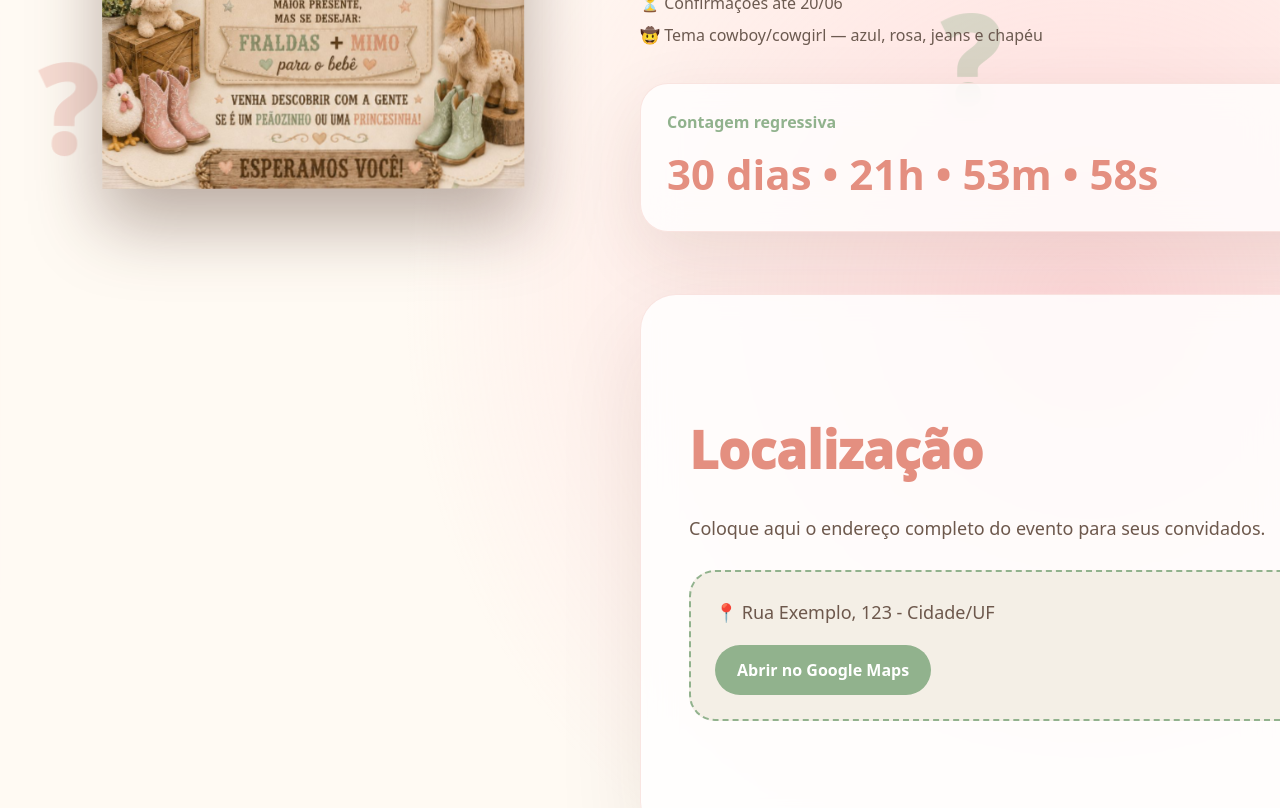
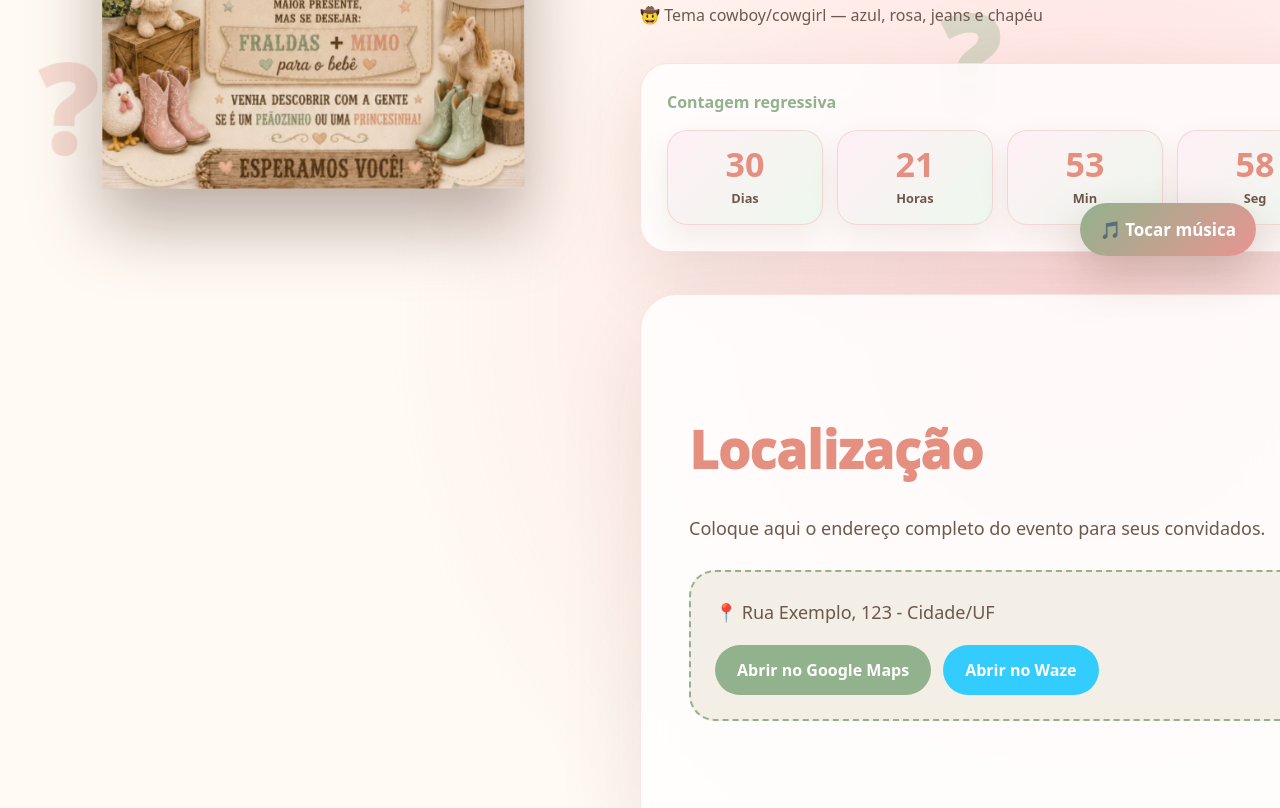
Before and after one commit to thiagor125/cowboy-cowgirl-rsvp, a Next.js app: page / in a window 1280 px wide. Shown: the part 520-1328 px from the top of the page. Built offline with nearby package versions, Linux system fonts and the light colour scheme.

Commit message:
melhora mobile confetti e whatsapp dos pais

```diff
--- a/app/globals.css
+++ b/app/globals.css
@@ -23,6 +23,37 @@ body {
     #fffaf3;
   position: relative;
   overflow-x: hidden;
+}
+
+.music-btn {
+  position: fixed;
+  right: 24px;
+  bottom: 24px;
+  z-index: 99;
+  border: 0;
+  background: linear-gradient(135deg, #91b28d, #e99591);
+  color: white;
+  padding: 14px 20px;
+  border-radius: 999px;
+  font-weight: 900;
+  box-shadow: 0 18px 45px rgba(80, 45, 25, .22);
+  cursor: pointer;
+}
+
+.music-player {
+  position: fixed;
+  width: 1px;
+  height: 1px;
+  opacity: 0;
+  overflow: hidden;
+  pointer-events: none;
+  z-index: -1;
+}
+
+.music-player iframe {
+  width: 1px;
+  height: 1px;
+  border: 0;
 }
 
 .floating-invite {
@@ -134,16 +165,40 @@ h1 span {
   backdrop-filter: blur(18px);
 }
 
-.countdown span {
+.countdown > span {
   display: block;
   color: #91b28d;
   font-weight: 800;
-  margin-bottom: 8px;
+  margin-bottom: 16px;
 }
 
-.countdown strong {
-  font-size: clamp(24px, 4vw, 42px);
+.countdown-grid {
+  display: grid;
+  grid-template-columns: repeat(4, 1fr);
+  gap: 14px;
+}
+
+.time-box {
+  background: linear-gradient(135deg, #fff0f6, #edf8ed);
+  border: 1px solid rgba(228,143,128,.28);
+  border-radius: 20px;
+  padding: 16px 8px;
+  text-align: center;
+  box-shadow: 0 12px 30px rgba(80, 45, 25, .08);
+}
+
+.time-box strong {
+  display: block;
+  font-size: 34px;
   color: #e48f80;
+  line-height: 1;
+}
+
+.time-box small {
+  display: block;
+  margin-top: 8px;
+  color: #6d584c;
+  font-weight: 800;
 }
 
 .section-card {
@@ -185,15 +240,25 @@ h1 span {
   border: 2px dashed #91b28d;
 }
 
-.map-box a {
+.map-actions {
+  display: flex;
+  gap: 12px;
+  flex-wrap: wrap;
+  margin-top: 16px;
+}
+
+.map-actions a {
   display: inline-block;
-  margin-top: 16px;
   background: #91b28d;
   color: white;
   padding: 13px 22px;
   border-radius: 999px;
   font-weight: 800;
   text-decoration: none;
+}
+
+.map-actions .waze {
+  background: #33ccff;
 }
 
 .rsvp {
@@ -252,15 +317,12 @@ button:disabled {
 }
 
 .success-wrap {
-  position: relative;
   min-height: 280px;
   display: grid;
   place-items: center;
 }
 
 .success {
-  position: relative;
-  z-index: 3;
   padding: 34px;
   border-radius: 30px;
   background: linear-gradient(135deg, #e8f7e7, #fff0f5);
@@ -292,21 +354,6 @@ button:disabled {
   color: #5b3521;
   font-size: 18px;
 }
-
-.confetti span {
-  position: absolute;
-  top: 10%;
-  left: 50%;
-  font-size: 34px;
-  animation: confetti 1.8s ease-out infinite;
-}
-
-.confetti span:nth-child(1) { left: 10%; animation-delay: 0s; }
-.confetti span:nth-child(2) { left: 25%; animation-delay: .2s; }
-.confetti span:nth-child(3) { left: 40%; animation-delay: .4s; }
-.confetti span:nth-child(4) { left: 60%; animation-delay: .1s; }
-.confetti span:nth-child(5) { left: 75%; animation-delay: .3s; }
-.confetti span:nth-child(6) { left: 90%; animation-delay: .5s; }
 
 .gift-icon {
   font-size: 70px;
@@ -345,6 +392,34 @@ footer {
 footer strong {
   font-size: 36px;
   color: #e48f80;
+}
+
+.whatsapp-footer {
+  margin-top: 24px;
+  display: flex;
+  gap: 14px;
+  justify-content: center;
+  flex-wrap: wrap;
+}
+
+.whatsapp-footer a {
+  background: #25d366;
+  color: white;
+  padding: 14px 22px;
+  border-radius: 999px;
+  text-decoration: none;
+  font-weight: 900;
+  box-shadow: 0 18px 40px rgba(37, 211, 102, .25);
+  transition: all .25s ease;
+}
+
+.whatsapp-footer a:hover {
+  transform: translateY(-4px);
+  filter: brightness(1.05);
+}
+
+.whatsapp-footer a:last-child {
+  background: #91b28d;
 }
 
 .decor {
@@ -404,20 +479,6 @@ footer strong {
   }
 }
 
-@keyframes confetti {
-  0% {
-    opacity: 0;
-    transform: translateY(0) rotate(0deg) scale(.7);
-  }
-  20% {
-    opacity: 1;
-  }
-  100% {
-    opacity: 0;
-    transform: translateY(190px) rotate(180deg) scale(1.2);
-  }
-}
-
 @media (max-width: 980px) {
   .floating-invite {
     position: relative;
@@ -455,4 +516,30 @@ footer strong {
   .grid-2 {
     grid-template-columns: 1fr;
   }
+
+  .countdown-grid {
+    grid-template-columns: repeat(2, 1fr);
+  }
+
+  .music-player {
+    width: 1px;
+    height: 1px;
+  }
+
+  .music-btn {
+    right: 14px;
+    bottom: 14px;
+    padding: 12px 16px;
+    font-size: 14px;
+  }
+
+  .whatsapp-footer {
+    flex-direction: column;
+    align-items: center;
+  }
+
+  .whatsapp-footer a {
+    width: min(100%, 300px);
+    text-align: center;
+  }
 }
--- a/app/page.tsx
+++ b/app/page.tsx
@@ -2,16 +2,31 @@
 
 import Image from "next/image";
 import { useEffect, useState } from "react";
-import { addDoc, collection, serverTimestamp } from "firebase/firestore";
+import { doc, serverTimestamp, setDoc } from "firebase/firestore";
+import confetti from "canvas-confetti";
 import { db } from "@/lib/firebase";
 
 const EVENT_DATE = new Date("2026-07-11T17:00:00");
 const RSVP_LIMIT = new Date("2026-06-20T23:59:59");
 
+const ENDERECO = "Rua Exemplo, 123 - Cidade/UF";
+const GOOGLE_MAPS_URL = `https://www.google.com/maps/search/?api=1&query=${encodeURIComponent(ENDERECO)}`;
+const WAZE_URL = `https://waze.com/ul?q=${encodeURIComponent(ENDERECO)}&navigate=yes`;
+
+const YOUTUBE_MUSIC_URL =
+  "https://www.youtube.com/embed/eebLcRDgbBg?autoplay=1&loop=1&playlist=eebLcRDgbBg";
+
 export default function Home() {
-  const [timeLeft, setTimeLeft] = useState("");
+  const [timeLeft, setTimeLeft] = useState({
+    dias: "0",
+    horas: "0",
+    minutos: "0",
+    segundos: "0",
+  });
+
   const [loading, setLoading] = useState(false);
   const [success, setSuccess] = useState(false);
+  const [musicOpen, setMusicOpen] = useState(false);
 
   const [form, setForm] = useState({
     nome: "",
@@ -31,20 +46,52 @@ export default function Home() {
       const diff = EVENT_DATE.getTime() - new Date().getTime();
 
       if (diff <= 0) {
-        setTimeLeft("É hoje!");
+        setTimeLeft({ dias: "0", horas: "0", minutos: "0", segundos: "0" });
         return;
       }
 
-      const d = Math.floor(diff / (1000 * 60 * 60 * 24));
-      const h = Math.floor((diff / (1000 * 60 * 60)) % 24);
-      const m = Math.floor((diff / (1000 * 60)) % 60);
-      const s = Math.floor((diff / 1000) % 60);
-
-      setTimeLeft(`${d} dias • ${h}h • ${m}m • ${s}s`);
+      setTimeLeft({
+        dias: String(Math.floor(diff / (1000 * 60 * 60 * 24))),
+        horas: String(Math.floor((diff / (1000 * 60 * 60)) % 24)).padStart(2, "0"),
+        minutos: String(Math.floor((diff / (1000 * 60)) % 60)).padStart(2, "0"),
+        segundos: String(Math.floor((diff / 1000) % 60)).padStart(2, "0"),
+      });
     }, 1000);
 
     return () => clearInterval(timer);
   }, []);
+
+  function fireConfetti() {
+    const duration = 3000;
+    const end = Date.now() + duration;
+
+    confetti({
+      particleCount: 180,
+      spread: 120,
+      origin: { y: 0.65 },
+    });
+
+    const interval = setInterval(() => {
+      if (Date.now() > end) {
+        clearInterval(interval);
+        return;
+      }
+
+      confetti({
+        particleCount: 12,
+        angle: 60,
+        spread: 70,
+        origin: { x: 0 },
+      });
+
+      confetti({
+        particleCount: 12,
+        angle: 120,
+        spread: 70,
+        origin: { x: 1 },
+      });
+    }, 180);
+  }
 
   async function handleSubmit(e: React.FormEvent) {
     e.preventDefault();
@@ -54,11 +101,20 @@ export default function Home() {
       return;
     }
 
+    const telefoneLimpo = form.telefone.replace(/\D/g, "");
+
+    if (telefoneLimpo.length < 10) {
+      alert("Digite um WhatsApp válido.");
+      return;
+    }
+
     setLoading(true);
 
     try {
-      await addDoc(collection(db, "confirmacoes"), {
+      await setDoc(doc(db, "confirmacoes", telefoneLimpo), {
         ...form,
+        telefone: form.telefone,
+        telefoneLimpo,
         adultos: Number(form.adultos),
         criancas: Number(form.criancas),
         quantidadeFraldas: Number(form.quantidadeFraldas),
@@ -66,9 +122,10 @@ export default function Home() {
       });
 
       setSuccess(true);
+      fireConfetti();
     } catch (error) {
       console.error(error);
-      alert("Erro ao salvar. Verifique as regras do Firebase.");
+      alert("Este WhatsApp já confirmou presença ou houve erro ao salvar.");
     } finally {
       setLoading(false);
     }
@@ -76,6 +133,21 @@ export default function Home() {
 
   return (
     <main className="site">
+      <button type="button" onClick={() => setMusicOpen(!musicOpen)} className="music-btn">
+        {musicOpen ? "🔇 Parar música" : "🎵 Tocar música"}
+      </button>
+
+      {musicOpen && (
+        <div className="music-player">
+          <iframe
+            src={YOUTUBE_MUSIC_URL}
+            title="Música"
+            allow="autoplay; encrypted-media"
+            allowFullScreen
+          />
+        </div>
+      )}
+
       <div className="decor decor1">?</div>
       <div className="decor decor2">?</div>
       <div className="decor decor3">?</div>
@@ -117,21 +189,31 @@ export default function Home() {
 
           <div className="countdown">
             <span>Contagem regressiva</span>
-            <strong>{timeLeft}</strong>
+
+            <div className="countdown-grid">
+              <TimeBox label="Dias" value={timeLeft.dias} />
+              <TimeBox label="Horas" value={timeLeft.horas} />
+              <TimeBox label="Min" value={timeLeft.minutos} />
+              <TimeBox label="Seg" value={timeLeft.segundos} />
+            </div>
           </div>
         </section>
 
         <section id="local" className="section-card">
           <h2>Localização</h2>
-          <p>
-            Coloque aqui o endereço completo do evento para seus convidados.
-          </p>
+          <p>Coloque aqui o endereço completo do evento para seus convidados.</p>
 
           <div className="map-box">
-            <p>📍 Rua Exemplo, 123 - Cidade/UF</p>
-            <a href="https://maps.google.com" target="_blank">
-              Abrir no Google Maps
-            </a>
+            <p>📍 {ENDERECO}</p>
+
+            <div className="map-actions">
+              <a href={GOOGLE_MAPS_URL} target="_blank" rel="noopener noreferrer">
+                Abrir no Google Maps
+              </a>
+              <a href={WAZE_URL} target="_blank" rel="noopener noreferrer" className="waze">
+                Abrir no Waze
+              </a>
+            </div>
           </div>
         </section>
 
@@ -150,21 +232,10 @@ export default function Home() {
 
         <section id="confirmar" className="section-card rsvp">
           <h2>Confirme sua presença</h2>
-          <p className="center">
-            Prazo para confirmação: <strong>20/06</strong>
-          </p>
+          <p className="center">Prazo para confirmação: <strong>20/06</strong></p>
 
           {success ? (
             <div className="success-wrap">
-              <div className="confetti">
-                <span>💕</span>
-                <span>💙</span>
-                <span>🤠</span>
-                <span>⭐</span>
-                <span>🎁</span>
-                <span>👶</span>
-              </div>
-
               <div className="success">
                 <div className="success-icon">🎉</div>
                 <h3>Presença confirmada!</h3>
@@ -177,51 +248,21 @@ export default function Home() {
             </div>
           ) : (
             <form onSubmit={handleSubmit}>
-              <input
-                required
-                placeholder="Nome completo"
-                value={form.nome}
-                onChange={(e) => setForm({ ...form, nome: e.target.value })}
-              />
-
-              <input
-                required
-                placeholder="WhatsApp"
-                value={form.telefone}
-                onChange={(e) => setForm({ ...form, telefone: e.target.value })}
-              />
+              <input required placeholder="Nome completo" value={form.nome} onChange={(e) => setForm({ ...form, nome: e.target.value })} />
+              <input required placeholder="WhatsApp" value={form.telefone} onChange={(e) => setForm({ ...form, telefone: e.target.value })} />
 
               <div className="grid-2">
-                <input
-                  type="number"
-                  min="0"
-                  placeholder="Adultos"
-                  value={form.adultos}
-                  onChange={(e) => setForm({ ...form, adultos: e.target.value })}
-                />
-
-                <input
-                  type="number"
-                  min="0"
-                  placeholder="Crianças"
-                  value={form.criancas}
-                  onChange={(e) => setForm({ ...form, criancas: e.target.value })}
-                />
+                <input type="number" min="0" placeholder="Adultos" value={form.adultos} onChange={(e) => setForm({ ...form, adultos: e.target.value })} />
+                <input type="number" min="0" placeholder="Crianças" value={form.criancas} onChange={(e) => setForm({ ...form, criancas: e.target.value })} />
               </div>
 
-              <select
-                value={form.presenca}
-                onChange={(e) => setForm({ ...form, presenca: e.target.value })}
-              >
+              <select value={form.presenca} onChange={(e) => setForm({ ...form, presenca: e.target.value })}>
                 <option value="sim">Sim, vou comparecer</option>
                 <option value="nao">Não poderei comparecer</option>
               </select>
 
               <div className="grid-2">
-                <select
-                  value={form.fralda}
-                  onChange={(e) => setForm({ ...form, fralda: e.target.value })}
-                >
+                <select value={form.fralda} onChange={(e) => setForm({ ...form, fralda: e.target.value })}>
                   <option value="RN">Fralda RN</option>
                   <option value="P">Fralda P</option>
                   <option value="M">Fralda M</option>
@@ -229,29 +270,13 @@ export default function Home() {
                   <option value="XG">Fralda XG</option>
                 </select>
 
-                <input
-                  type="number"
-                  min="0"
-                  placeholder="Quantidade de pacotes"
-                  value={form.quantidadeFraldas}
-                  onChange={(e) =>
-                    setForm({ ...form, quantidadeFraldas: e.target.value })
-                  }
-                />
+                <input type="number" min="0" placeholder="Quantidade de pacotes" value={form.quantidadeFraldas} onChange={(e) => setForm({ ...form, quantidadeFraldas: e.target.value })} />
               </div>
 
-              <textarea
-                placeholder="Mensagem para o bebê/família"
-                value={form.mensagem}
-                onChange={(e) => setForm({ ...form, mensagem: e.target.value })}
-              />
+              <textarea placeholder="Mensagem para o bebê/família" value={form.mensagem} onChange={(e) => setForm({ ...form, mensagem: e.target.value })} />
 
               <button disabled={loading || prazoEncerrado}>
-                {prazoEncerrado
-                  ? "Prazo encerrado"
-                  : loading
-                  ? "Enviando..."
-                  : "Confirmar presença"}
+                {prazoEncerrado ? "Prazo encerrado" : loading ? "Enviando..." : "Confirmar presença"}
               </button>
             </form>
           )}
@@ -261,13 +286,8 @@ export default function Home() {
           <h2>Presentes</h2>
           <div className="gift-icon">🎁</div>
 
-          <p>
-            Sua presença já nos deixa muito felizes!
-          </p>
-
-          <p>
-            Caso deseje nos presentear, sugerimos:
-          </p>
+          <p>Sua presença já nos deixa muito felizes!</p>
+          <p>Caso deseje nos presentear, sugerimos:</p>
 
           <div className="gift-highlight">
             <strong>👶 Fraldas + Mimo para o Bebê</strong>
@@ -280,9 +300,36 @@ export default function Home() {
 
         <footer>
           <strong>Esperamos você!</strong>
-          <span>Com carinho, família do bebê 💙💕</span>
+          <span>Com carinho, família do bebê 🤠💚💕</span>
+
+          <div className="whatsapp-footer">
+            <a
+              href="https://wa.me/5561998655774?text=Olá%20mamãe!%20Tenho%20uma%20dúvida%20sobre%20o%20chá%20revelação."
+              target="_blank"
+              rel="noopener noreferrer"
+            >
+              💚 WhatsApp da Mamãe
+            </a>
+
+            <a
+              href="https://wa.me/5561996774753?text=Olá%20papai!%20Tenho%20uma%20dúvida%20sobre%20o%20chá%20revelação."
+              target="_blank"
+              rel="noopener noreferrer"
+            >
+              🤠 WhatsApp do Papai
+            </a>
+          </div>
         </footer>
       </section>
     </main>
   );
 }
+
+function TimeBox({ label, value }: { label: string; value: string }) {
+  return (
+    <div className="time-box">
+      <strong>{value}</strong>
+      <small>{label}</small>
+    </div>
+  );
+}
--- a/package.json
+++ b/package.json
@@ -9,6 +9,7 @@
     "lint": "eslint"
   },
   "dependencies": {
+    "canvas-confetti": "^1.9.4",
     "date-fns": "^4.4.0",
     "firebase": "^12.14.0",
     "framer-motion": "^12.40.0",
@@ -21,6 +22,7 @@
   },
   "devDependencies": {
     "@tailwindcss/postcss": "^4",
+    "@types/canvas-confetti": "^1.9.0",
     "@types/node": "^20",
     "@types/react": "^19",
     "@types/react-dom": "^19",
```
Also changed, not shown: 1 other file (tests, documents, lock files or other folders).
